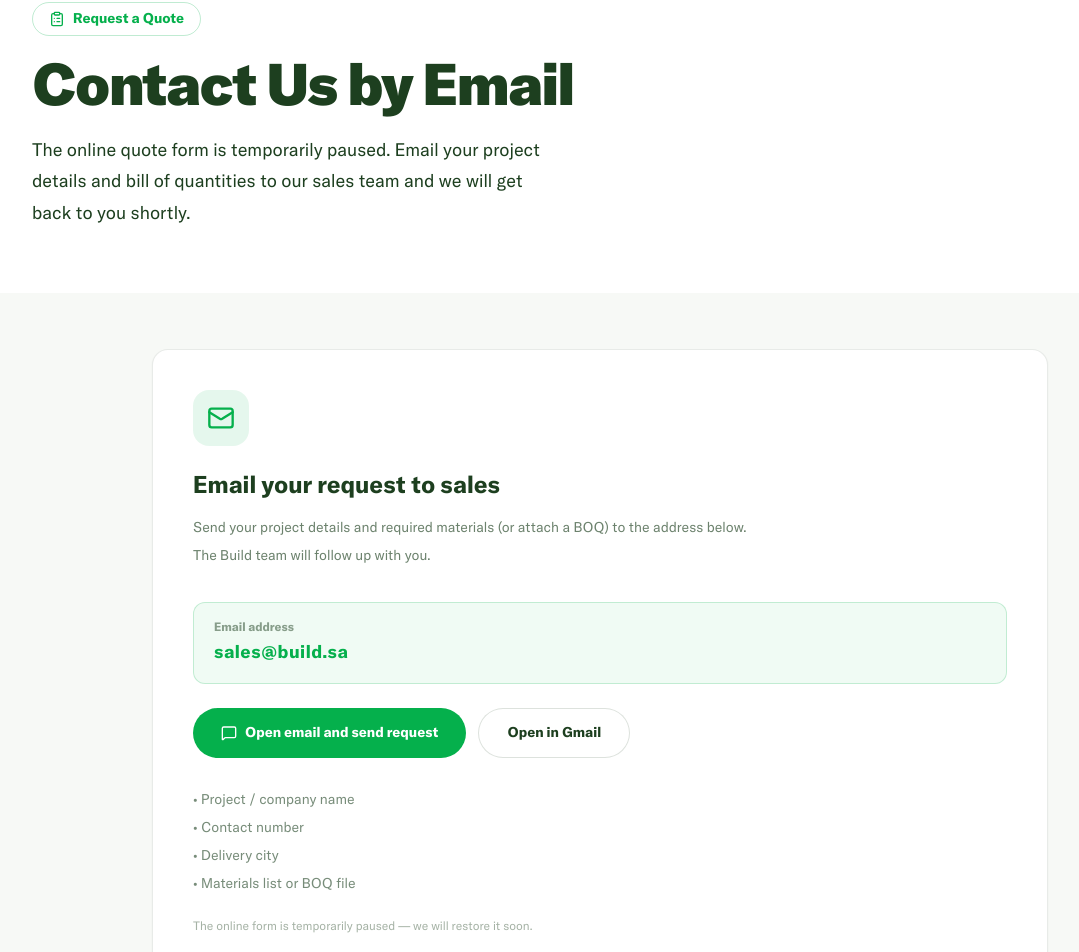
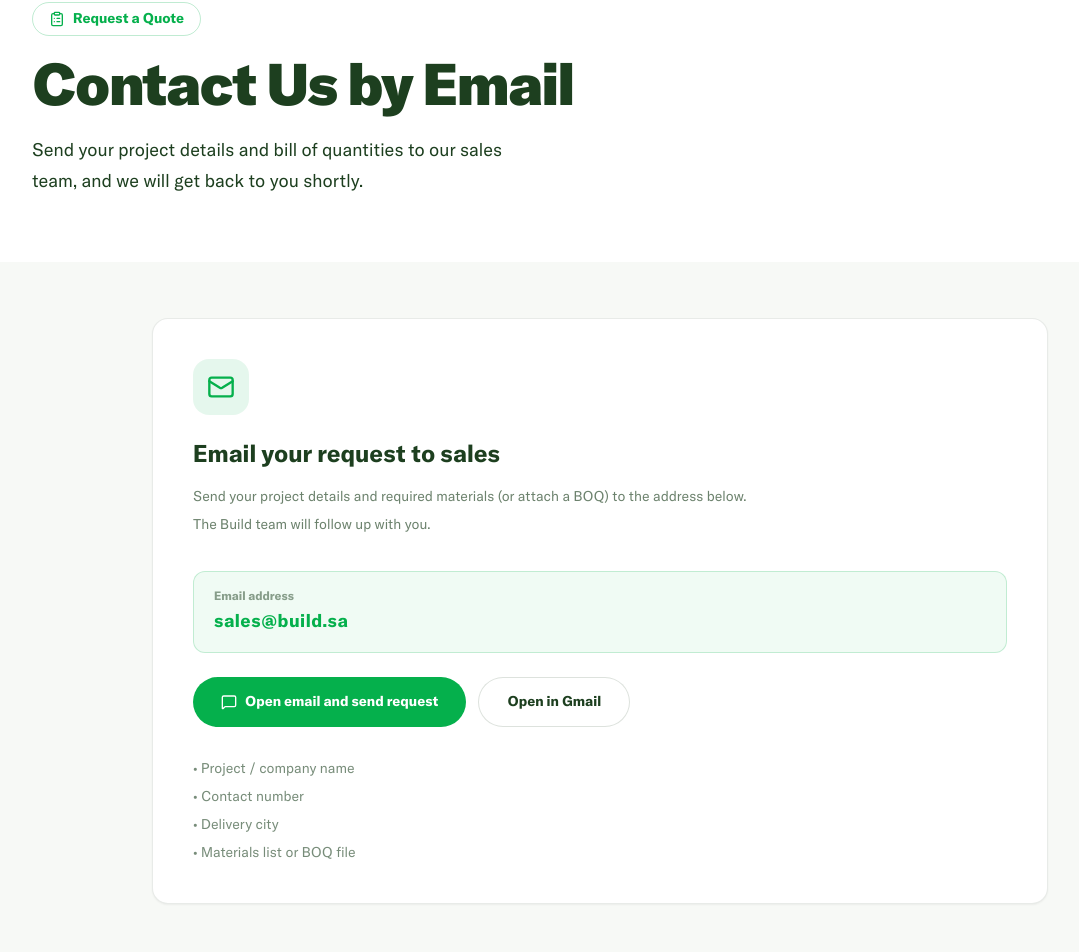
Before and after one commit to sulaimanalsuqub/buildsaudi, a Next.js app: page /get-quote in a window 1280 px wide. Shown: the part 134-1086 px from the top of the page, without its empty margins (40-1119 px from the left). Built offline with nearby package versions, Linux system fonts and the light colour scheme; no server answers.

Commit message:
copy: remove temporary-pause wording from get-quote email page

```diff
--- a/components/sections/quote-page-content.tsx
+++ b/components/sections/quote-page-content.tsx
@@ -24,8 +24,8 @@ export function QuotePageContent({ isRtl = false }: QuotePageContentProps) {
         badge: isRtl ? "طلب عرض سعر" : "Request a Quote",
         title: isRtl ? "تواصل معنا عبر البريد" : "Contact Us by Email",
         body: isRtl
-          ? "نموذج الطلب الإلكتروني متوقف مؤقتاً. أرسل تفاصيل مشروعك وجدول الكميات مباشرة إلى فريق المبيعات وسنعود إليك في أقرب وقت."
-          : "The online quote form is temporarily paused. Email your project details and bill of quantities to our sales team and we will get back to you shortly.",
+          ? "أرسل تفاصيل مشروعك وجدول الكميات إلى فريق المبيعات، وسنعود إليك في أقرب وقت."
+          : "Send your project details and bill of quantities to our sales team, and we will get back to you shortly.",
       };
 
   return (
@@ -142,12 +142,6 @@ function QuoteEmailFallback({ isRtl }: { isRtl: boolean }) {
         <li>• {isRtl ? "مدينة التسليم" : "Delivery city"}</li>
         <li>• {isRtl ? "قائمة المواد أو ملف جدول الكميات" : "Materials list or BOQ file"}</li>
       </ul>
-
-      <p className="mt-6 text-xs text-brand-dark/40">
-        {isRtl
-          ? "نموذج الطلب الإلكتروني متوقف مؤقتاً — سنُعيده قريباً."
-          : "The online form is temporarily paused — we will restore it soon."}
-      </p>
     </div>
   );
 }
```
